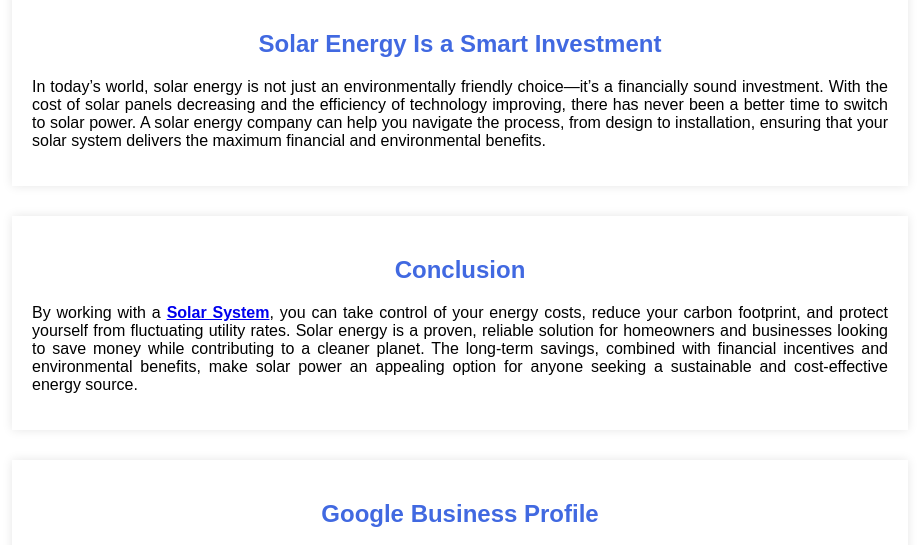
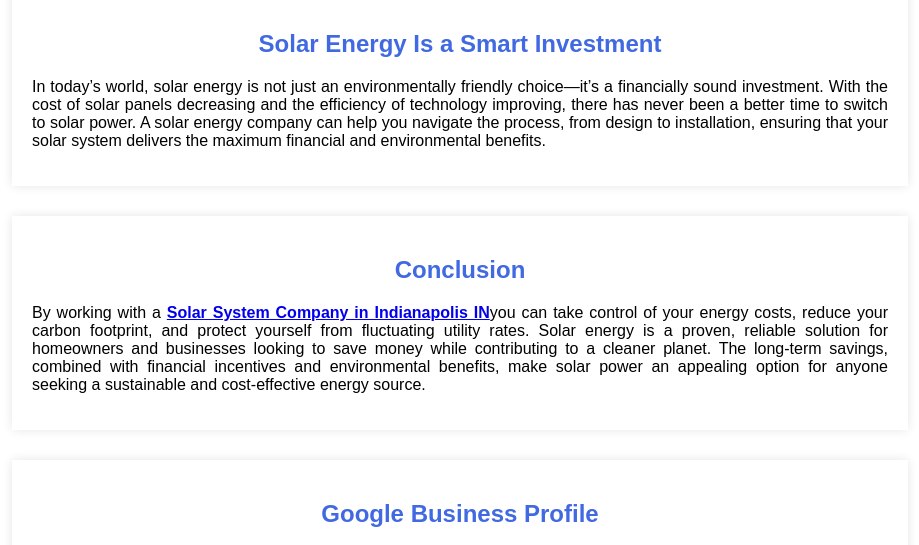
Before and after one commit to indy-solar/solar-system, a plain HTML site: page index.html in a window 1280 px wide. Shown: the part 2403-2948 px from the top of the page, without its empty margins (180-1099 px from the left). Drawn offline with Linux system fonts and the light colour scheme; grey boxes are pictures that could not be loaded.

Commit message:
Update index.html

```diff
--- a/index.html
+++ b/index.html
@@ -108,7 +108,7 @@
 
         <div class="section-box">
             <h2>Conclusion</h2>
-            <p>By working with a <b><a href=”https://indy-solar.github.io/solar-system//"> Solar System</a></b>, you can take control of your energy costs, reduce your carbon footprint, and protect yourself from fluctuating utility rates. Solar energy is a proven, reliable solution for homeowners and businesses looking to save money while contributing to a cleaner planet. The long-term savings, combined with financial incentives and environmental benefits, make solar power an appealing option for anyone seeking a sustainable and cost-effective energy source.</p>
+            <p>By working with a <b><a href=" http://indysolarsolutions.com//"> Solar System Company in Indianapolis IN</a></b>you can take control of your energy costs, reduce your carbon footprint, and protect yourself from fluctuating utility rates. Solar energy is a proven, reliable solution for homeowners and businesses looking to save money while contributing to a cleaner planet. The long-term savings, combined with financial incentives and environmental benefits, make solar power an appealing option for anyone seeking a sustainable and cost-effective energy source.</p>
         </div>
 
         <!-- Google Map Embed Section -->
```
